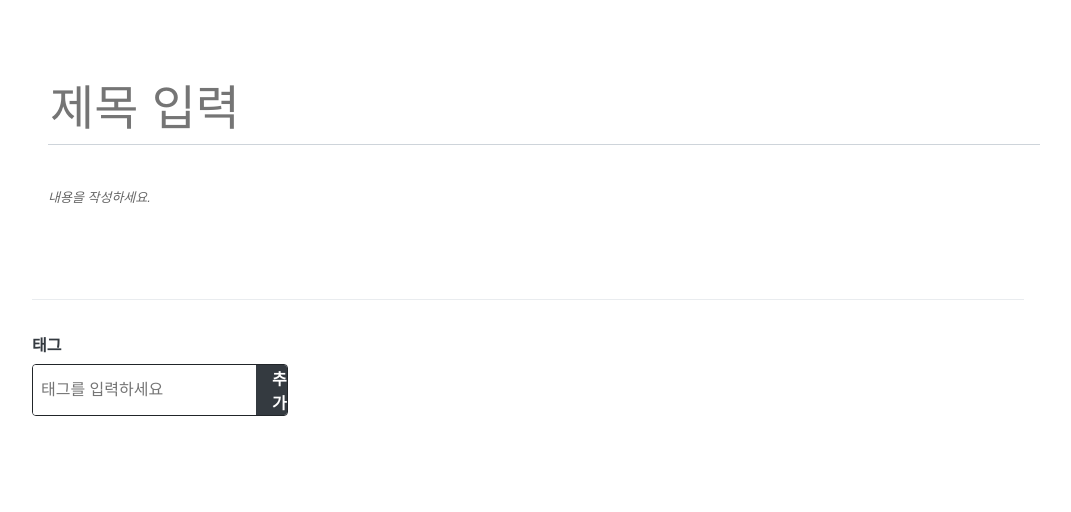
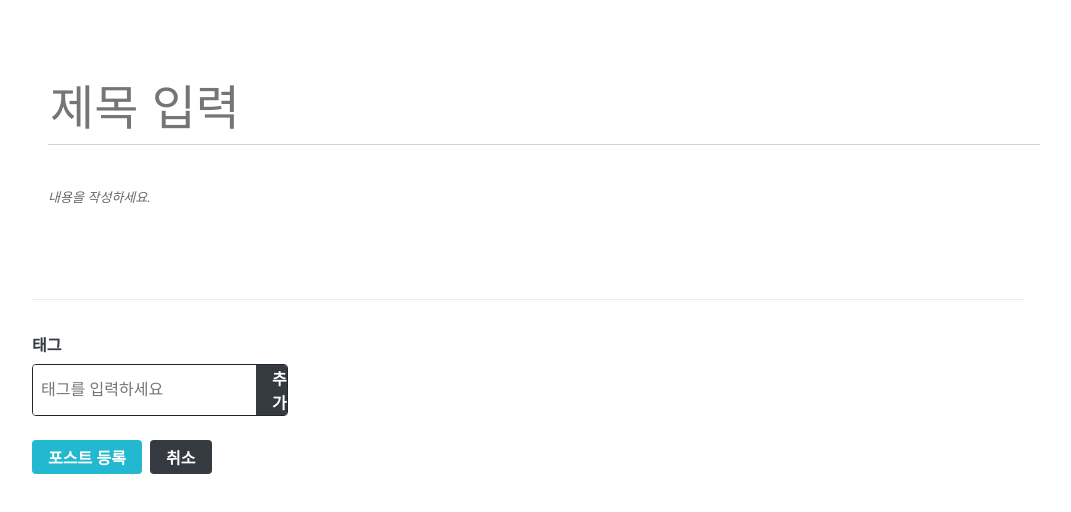
Before and after one commit to oinochoe/react_blog, a React (Create React App) app in the folder blog-frontend/: page /write in a window 1280 px wide. Shown: the top 512 px of the page, without its empty margins (112-1183 px from the left). Built offline with nearby package versions, Linux system fonts and the light colour scheme.

Commit message:
writeActionButton 렌더링

```diff
--- a/blog-frontend/src/pages/WritePage.js
+++ b/blog-frontend/src/pages/WritePage.js
@@ -2,12 +2,14 @@ import React from 'react';
 import Responsive from '../components/common/Responsive';
 import Editor from '../components/write/Editor';
 import TagBox from '../components/write/TagBox';
+import WriteActionButtons from '../components/write/WriteActionButtons';
 
 const WritePage = () => {
     return (
         <Responsive>
             <Editor />
             <TagBox />
+            <WriteActionButtons />
         </Responsive>
     );
 };
```
